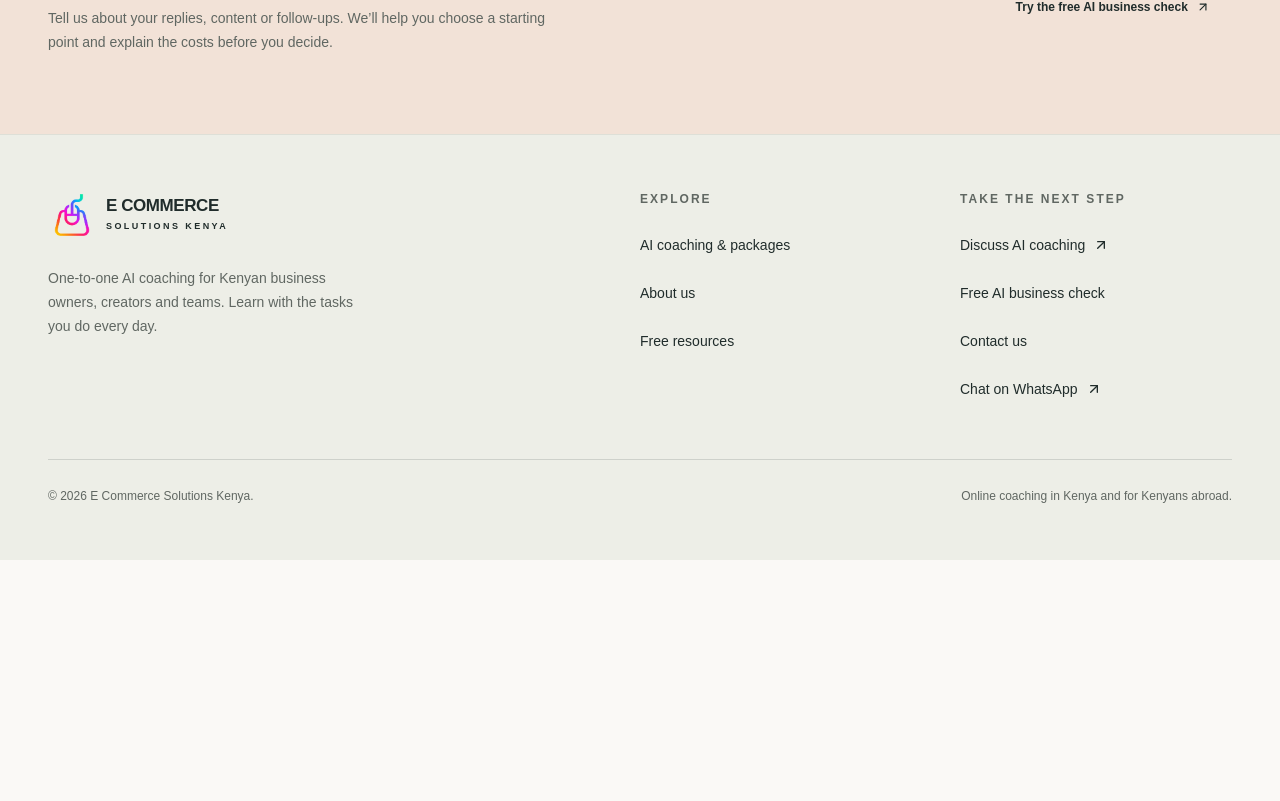
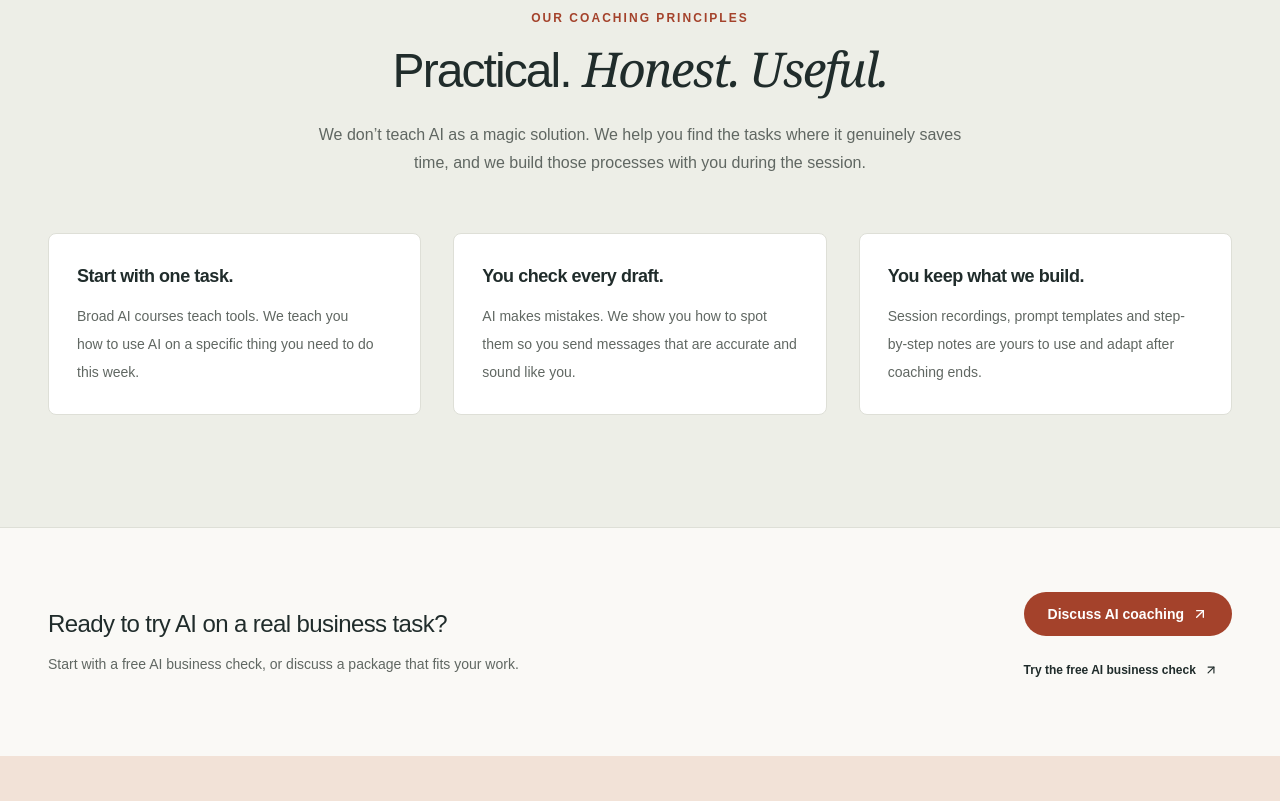
Before and after one commit to paulmasai/Ecom-solutions-Kenya, a Next.js app: page /about in a window 1280 px wide. Shown: the part 1299-2100 px from the top of the page. Before the commit the page ends 1859 px from the top, so only its background shows below. Built offline with nearby package versions, Linux system fonts and the light colour scheme; no server answers.

Commit message:
feat(ux/seo): optimize LCP image loading, mobile nav CTA, tab crawlability, and schema markup

```diff
--- a/src/app/about/page.tsx
+++ b/src/app/about/page.tsx
@@ -1,5 +1,6 @@
 import Image from "next/image";
-import { Check } from "lucide-react";
+import Link from "next/link";
+import { ArrowUpRight, Check } from "lucide-react";
 import { PageIntro } from "@/components/site/page-intro";
 import { FinalCTA } from "@/components/marketing/final-cta";
 import { pageMetadata } from "@/lib/metadata";
@@ -18,7 +19,9 @@ export default function AboutPage() {
         title="AI coaching that starts with your business."
         description="You know your customers and your work. We help you use that knowledge with AI to draft replies, plan content and make repeated tasks easier to manage."
       />
-      <section className="site-container grid items-center gap-12 pb-20 lg:grid-cols-2 lg:gap-20">
+
+      {/* Main about section */}
+      <section className="site-container grid items-center gap-12 py-20 lg:grid-cols-2 lg:gap-20">
         <div className="relative aspect-[4/5] max-h-[580px] overflow-hidden rounded-lg">
           <Image
             src="/images/business-owner.jpg"
@@ -67,6 +70,83 @@ export default function AboutPage() {
           </ul>
         </div>
       </section>
+
+      {/* Principles section */}
+      <section className="border-y bg-[#edeee7]">
+        <div className="site-container py-20 lg:py-28">
+          <div className="mx-auto max-w-2xl text-center">
+            <p className="eyebrow">Our coaching principles</p>
+            <h2 className="section-heading mt-4">
+              Practical.{" "}
+              <span className="font-editorial italic">Honest. Useful.</span>
+            </h2>
+            <p className="mt-6 leading-7 text-muted-foreground">
+              We don’t teach AI as a magic solution. We help you find the tasks
+              where it genuinely saves time, and we build those processes with
+              you during the session.
+            </p>
+          </div>
+          <div className="mt-14 grid gap-8 sm:grid-cols-3">
+            {[
+              {
+                title: "Start with one task.",
+                description:
+                  "Broad AI courses teach tools. We teach you how to use AI on a specific thing you need to do this week.",
+              },
+              {
+                title: "You check every draft.",
+                description:
+                  "AI makes mistakes. We show you how to spot them so you send messages that are accurate and sound like you.",
+              },
+              {
+                title: "You keep what we build.",
+                description:
+                  "Session recordings, prompt templates and step-by-step notes are yours to use and adapt after coaching ends.",
+              },
+            ].map((principle) => (
+              <div
+                key={principle.title}
+                className="rounded-lg border bg-white p-7"
+              >
+                <h3 className="text-lg font-semibold tracking-tight">
+                  {principle.title}
+                </h3>
+                <p className="mt-3 text-sm leading-7 text-muted-foreground">
+                  {principle.description}
+                </p>
+              </div>
+            ))}
+          </div>
+        </div>
+      </section>
+
+      {/* CTA bridge */}
+      <section className="site-container py-16">
+        <div className="flex flex-col items-start gap-4 sm:flex-row sm:items-center sm:justify-between">
+          <div>
+            <h2 className="text-2xl font-medium tracking-tight">
+              Ready to try AI on a real business task?
+            </h2>
+            <p className="mt-3 text-sm leading-6 text-muted-foreground">
+              Start with a free AI business check, or discuss a package that fits your work.
+            </p>
+          </div>
+          <div className="flex flex-col items-start gap-3 sm:shrink-0">
+            <Link
+              href="/book"
+              className="inline-flex items-center justify-center gap-2 rounded-full bg-primary px-6 py-3 text-sm font-semibold text-primary-foreground transition-colors hover:bg-primary/90"
+            >
+              Discuss AI coaching{" "}
+              <ArrowUpRight className="size-4" aria-hidden="true" />
+            </Link>
+            <Link href="/audit" className="text-link text-xs">
+              Try the free AI business check{" "}
+              <ArrowUpRight className="size-3.5" aria-hidden="true" />
+            </Link>
+          </div>
+        </div>
+      </section>
+
       <FinalCTA />
     </>
   );
--- a/src/app/page.tsx
+++ b/src/app/page.tsx
@@ -9,6 +9,7 @@ import { FinalCTA } from "@/components/marketing/final-cta";
 import { ResourceList } from "@/components/marketing/resource-list";
 import { pageMetadata } from "@/lib/metadata";
 import { Button } from "@/components/ui/button";
+import { siteConfig } from "@/lib/constants";
 
 export const metadata = pageMetadata(
   "AI Coaching in Kenya | E Commerce Solutions Kenya",
@@ -16,12 +17,40 @@ export const metadata = pageMetadata(
   "/",
 );
 
+const structuredData = {
+  "@context": "https://schema.org",
+  "@type": "ProfessionalService",
+  name: siteConfig.name,
+  url: siteConfig.siteUrl,
+  description: siteConfig.description,
+  areaServed: {
+    "@type": "Country",
+    name: "Kenya",
+  },
+  serviceType: "AI Business Coaching",
+  availableChannel: {
+    "@type": "ServiceChannel",
+    serviceUrl: siteConfig.siteUrl,
+    availableLanguage: "English",
+  },
+  ...(siteConfig.contactEmail && {
+    email: siteConfig.contactEmail,
+  }),
+  ...(siteConfig.whatsappNumber && {
+    telephone: `+${siteConfig.whatsappNumber}`,
+  }),
+};
+
 export default function HomePage() {
   return (
     <>
+      <script
+        type="application/ld+json"
+        dangerouslySetInnerHTML={{ __html: JSON.stringify(structuredData) }}
+      />
       <UnderlineHeroSection />
       <div className="border-b bg-[#edeee7]">
-        <div className="site-container grid grid-cols-2 gap-x-5 gap-y-4 py-6 text-[11px] font-medium text-muted-foreground sm:text-xs lg:grid-cols-4">
+        <div className="site-container grid grid-cols-2 gap-x-5 gap-y-4 py-6 text-xs font-medium text-muted-foreground lg:grid-cols-4">
           {[
             "For Kenyan shops, creators and teams",
             "Live, one-to-one coaching",
--- a/src/components/marketing/resource-list.tsx
+++ b/src/components/marketing/resource-list.tsx
@@ -9,21 +9,22 @@ export function ResourceList() {
           key={resource.href}
           href={resource.href}
           download
-          className="group scroll-reveal flex flex-col border-t border-foreground/25 pt-6"
+          title={`Download: ${resource.title}`}
+          className="group scroll-reveal flex flex-col rounded-md border-t border-foreground/25 pt-6 outline-none focus-visible:ring-2 focus-visible:ring-ring focus-visible:ring-offset-2"
         >
           <div className="flex items-center justify-between">
             <span className="font-editorial text-3xl italic text-primary">
               {resource.number}
             </span>
             <ArrowDownToLine
-              className="size-5 text-primary transition-transform group-hover:translate-y-1"
+              className="size-5 text-primary transition-transform group-hover:translate-y-1 group-focus-visible:translate-y-1"
               aria-hidden="true"
             />
           </div>
           <p className="mt-8 text-[10px] font-semibold uppercase tracking-[0.13em] text-muted-foreground">
             {resource.category}
           </p>
-          <h3 className="mt-3 max-w-xs text-2xl leading-tight font-medium tracking-tight transition-colors group-hover:text-primary">
+          <h3 className="mt-3 max-w-xs text-2xl leading-tight font-medium tracking-tight transition-colors group-hover:text-primary group-focus-visible:text-primary">
             {resource.title}
           </h3>
           <p className="mt-4 mb-6 flex-1 text-sm leading-6 text-muted-foreground">
--- a/src/components/site/brand.tsx
+++ b/src/components/site/brand.tsx
@@ -22,6 +22,7 @@ export function Brand({
         alt=""
         width={48}
         height={48}
+        loading="eager"
         className="size-12 object-contain"
       />
       <span className={cn("flex flex-col", light && "text-white")}>
--- a/src/components/site/header.tsx
+++ b/src/components/site/header.tsx
@@ -3,10 +3,11 @@
 import { useEffect, useRef, useState } from "react";
 import Link from "next/link";
 import { usePathname } from "next/navigation";
-import { ArrowUpRight, Menu, X } from "lucide-react";
+import { ArrowUpRight, Menu, MessageCircle, X } from "lucide-react";
 import { Brand } from "@/components/site/brand";
 import { Button } from "@/components/ui/button";
 import { navigation } from "@/lib/constants";
+import { whatsappUrl } from "@/lib/constants";
 import { cn } from "@/lib/utils";
 
 export function Header() {
@@ -111,6 +112,16 @@ export function Header() {
               <ArrowUpRight className="size-4" aria-hidden="true" />
             </Link>
           </Button>
+          {whatsappUrl && (
+            <a
+              href={whatsappUrl}
+              onClick={() => setOpen(false)}
+              className="mt-3 flex h-12 w-full items-center justify-center gap-2 rounded-full border border-border text-sm font-semibold transition-colors hover:bg-muted"
+            >
+              <MessageCircle className="size-4 text-primary" aria-hidden="true" />
+              Chat on WhatsApp
+            </a>
+          )}
         </nav>
       )}
     </header>
--- a/src/components/site/page-intro.tsx
+++ b/src/components/site/page-intro.tsx
@@ -8,6 +8,7 @@ export function PageIntro({
   description: string;
 }) {
   return (
+    <div className="border-b bg-background">
       <div className="site-container pt-14 pb-12 sm:pt-20">
         <p className="eyebrow hero-enter">{eyebrow}</p>
         <h1 className="hero-enter mt-5 max-w-3xl text-4xl leading-[1.08] font-medium tracking-[-0.045em] sm:text-6xl">
@@ -17,5 +18,6 @@ export function PageIntro({
           {description}
         </p>
       </div>
+    </div>
   );
 }
--- a/src/components/ui/underline-hero-section.tsx
+++ b/src/components/ui/underline-hero-section.tsx
@@ -16,7 +16,7 @@ export default function UnderlineHeroSection() {
         src="/images/business-workshop.jpg"
         alt=""
         fill
-        preload
+        priority
         sizes="100vw"
         className="-z-20 object-cover object-[68%_center]"
       />
@@ -56,7 +56,7 @@ export default function UnderlineHeroSection() {
           Learn to draft WhatsApp replies, write product descriptions and plan
           content. Get one-to-one coaching built around your Kenyan business.
         </p>
-        <div className="hero-enter hero-enter-last mt-8 flex flex-col items-start gap-4 sm:flex-row sm:items-center sm:gap-7">
+        <div className="hero-enter hero-enter-last mt-8 flex flex-col items-stretch gap-4 sm:flex-row sm:items-center sm:gap-7">
           <Button
             asChild
             size="lg"
@@ -69,7 +69,8 @@ export default function UnderlineHeroSection() {
           </Button>
           <Link
             href="/ai-coaching"
-            className="inline-flex min-h-11 items-center gap-3 text-sm font-medium text-white underline-offset-4 hover:underline"
+            aria-label="See AI coaching packages and prices"
+            className="inline-flex min-h-11 items-center justify-center gap-3 text-sm font-medium text-white underline-offset-4 hover:underline sm:justify-start"
           >
             See packages & prices{" "}
             <ArrowUpRight className="size-4" aria-hidden="true" />
@@ -80,6 +81,7 @@ export default function UnderlineHeroSection() {
         </p>
         <a
           href="#outcomes"
+          aria-label="Scroll down to see AI use cases"
           className="hero-enter hero-enter-last mt-8 inline-flex min-h-11 items-center gap-3 text-[10px] tracking-[0.12em] text-white/65"
         >
           <ArrowDown className="size-4" aria-hidden="true" /> SEE WHAT YOU CAN
```
Also changed, not shown: src/components/marketing/outcomes.tsx (+7 -10 lines). Lines whose indentation alone changed are shown as unchanged.
